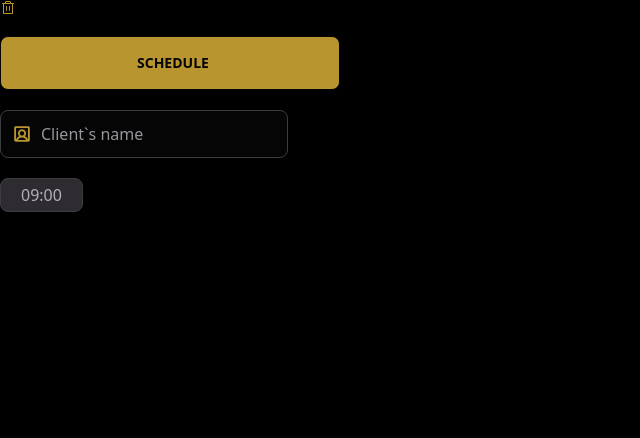
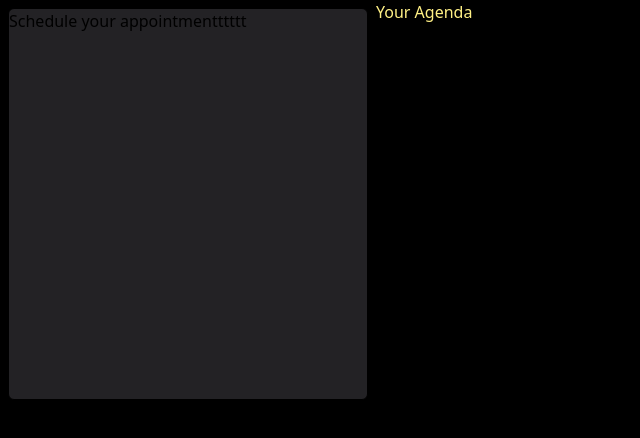
Before and after one commit to jotadagostin/newHairDay, a React (Vite) app in the folder hairday/: page / in a window 1280 px wide. Shown: the top 438 px of the page, without its empty margins (0-640 px from the left). Built offline with nearby package versions, Linux system fonts and the light colour scheme.

Commit message:
setting core components

```diff
--- a/hairday/src/App.tsx
+++ b/hairday/src/App.tsx
@@ -1,17 +1,10 @@
-import Button from "./components/Button";
-import TextInput from "./components/TextInput";
-import { TimeSelect } from "./components/TimeSelect";
-import TrashButton from "./components/TrashButton";
-
+import MainLayout from "./core/Main-Layout";
 import "./index.css";
 
 function App() {
   return (
     <div className="flex flex-col gap-5">
-      <TrashButton />
-      <Button />
-      <TextInput />
-      <TimeSelect />
+      <MainLayout />
     </div>
   );
 }
--- /dev/null
+++ b/hairday/src/core/Agenda.tsx
@@ -0,0 +1,3 @@
+export default function Agenda() {
+  return <h1 className="text-yellow-200">Your Agenda</h1>;
+}
--- /dev/null
+++ b/hairday/src/core/Main-Layout.tsx
@@ -0,0 +1,11 @@
+import Agenda from "./Agenda";
+import Schedule from "./Schedule";
+
+export default function MainLayout() {
+  return (
+    <div className="flex gap-2">
+      <Schedule />
+      <Agenda />
+    </div>
+  );
+}
--- /dev/null
+++ b/hairday/src/core/Schedule.tsx
@@ -0,0 +1,7 @@
+export default function Schedule() {
+  return (
+    <div className="w-90 h-98 bg-gray-700 mt-2 ml-2 border rounded-md">
+      <h1>Schedule your appointmentttttt</h1>
+    </div>
+  );
+}
```
